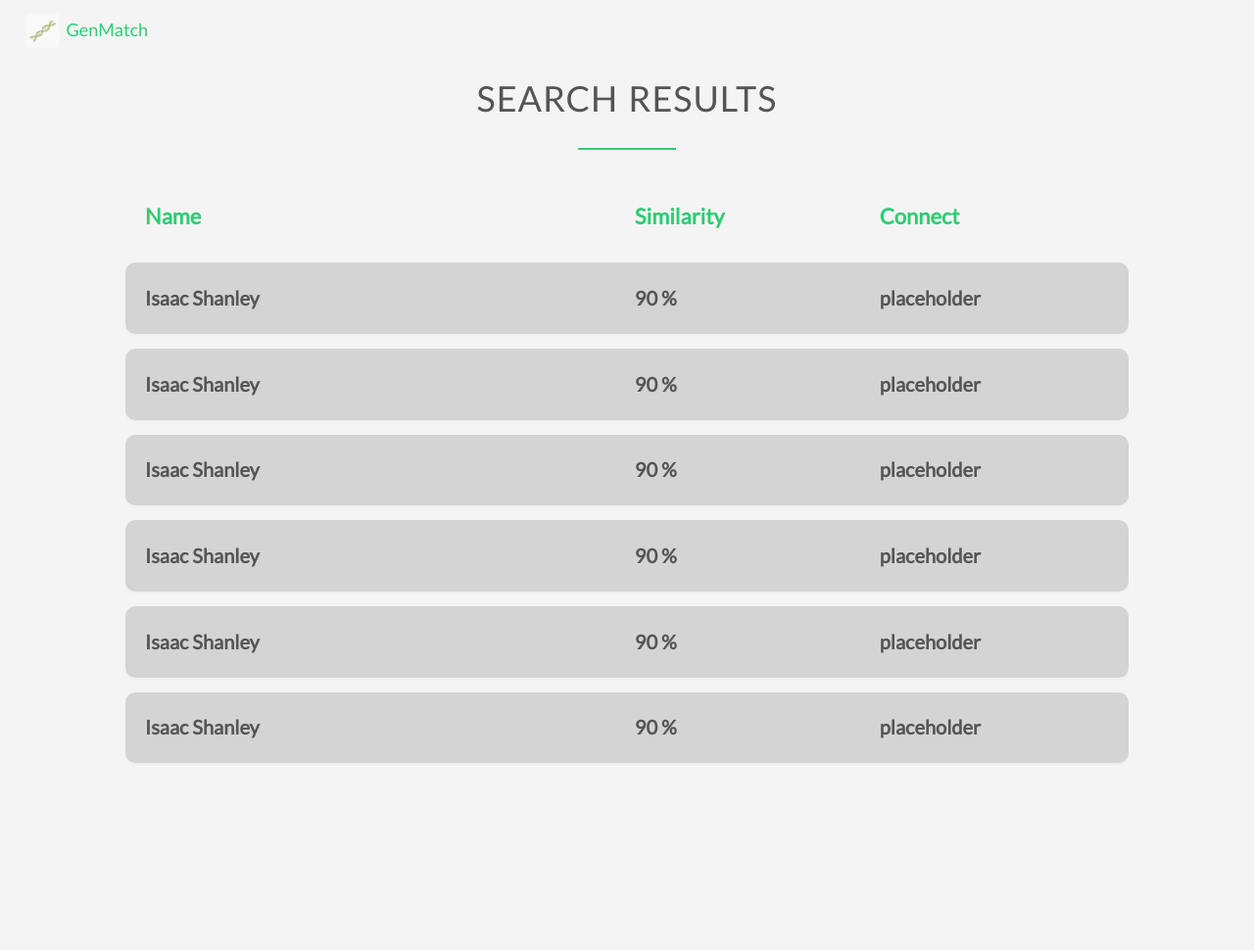
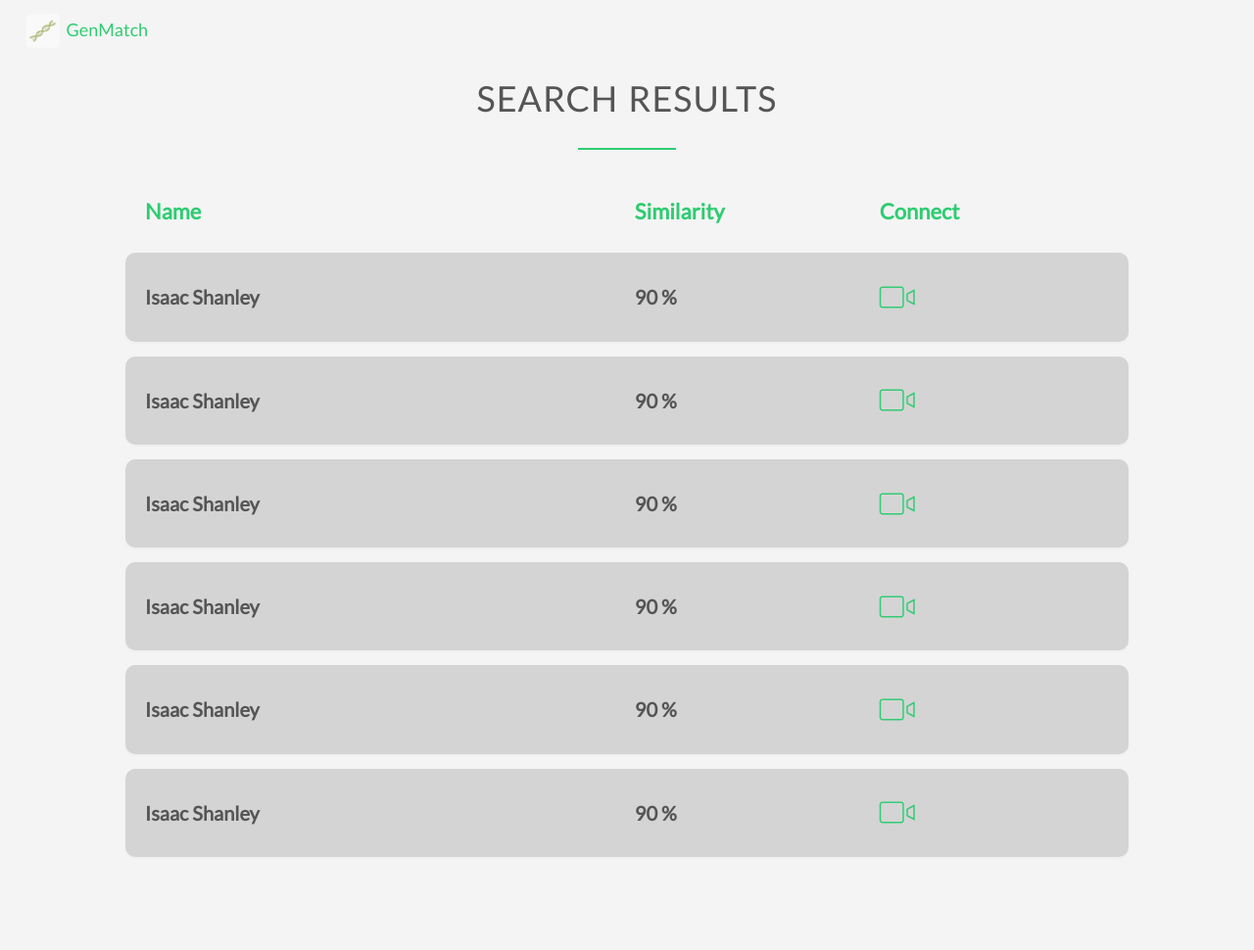
Before and after one commit to ishanley/GenMatch, a Flask app: template templates/search.html in a window 1280 px wide. Shown: the whole page at 98% size. Before the commit the page ends 779 px from the top, so only its background shows below. Run offline with Flask 2, Linux system fonts and the light colour scheme; the template is opened without the code that fills it, so the values that code supplies are empty; some web fonts are replaced.

Commit message:
more cool stuff!

```diff
--- a/static/resources/css/style.css
+++ b/static/resources/css/style.css
@@ -76,11 +76,21 @@ section {
     color: #2ecc71;
 }
 
+.icon {
+    color: #2ecc71;
+}
+
 .icon-big {
-    color: #2ecc71;
+
     font-size: 320%;
     display: block;
     margin-bottom: 10px;
+}
+
+.icon-small {
+    font-size: 220%;
+    margin: 0;
+    height:25px;
 }
 
 .clearfix:after {
@@ -316,7 +326,7 @@ input[type=submit] {
 
 .header-row,
 .search-result-row {
-        padding: 15px 20px;
+        padding: 10px 20px;
 }
 
 .header-row h4 {
@@ -327,10 +337,16 @@ input[type=submit] {
 
 .search-result-row {
     margin-bottom: 15px;
-/*    border: 2px solid #2ecc71;*/
     border-radius: 10px;
     background-color: #d4d4d4;
     box-shadow: 0 2px 2px #efefef;
+    position: relative;
+}
+
+.search-result-row h4 {
+    position: absolute;
+    top: 50%;
+    transform: translateY(-50%);
 }
 
 /* -------------------------------------------------- */
--- a/templates/search.html
+++ b/templates/search.html
@@ -48,7 +48,7 @@
                         <h4>90 %</h4>
                     </div>
                     <div class="col span-1-of-4">
-                        <h4>placeholder</h4>
+                        <i class="ion-ios-videocam-outline icon icon-small"></i>
                     </div>
                 </div>
 
@@ -60,7 +60,7 @@
                         <h4>90 %</h4>
                     </div>
                     <div class="col span-1-of-4">
-                        <h4>placeholder</h4>
+                        <i class="ion-ios-videocam-outline icon icon-small"></i>
                     </div>
                 </div>
 
@@ -72,7 +72,7 @@
                         <h4>90 %</h4>
                     </div>
                     <div class="col span-1-of-4">
-                        <h4>placeholder</h4>
+                        <i class="ion-ios-videocam-outline icon icon-small"></i>
                     </div>
                 </div>
 
@@ -84,7 +84,7 @@
                         <h4>90 %</h4>
                     </div>
                     <div class="col span-1-of-4">
-                        <h4>placeholder</h4>
+                        <i class="ion-ios-videocam-outline icon icon-small"></i>
                     </div>
                 </div>
 
@@ -96,7 +96,7 @@
                         <h4>90 %</h4>
                     </div>
                     <div class="col span-1-of-4">
-                        <h4>placeholder</h4>
+                        <i class="ion-ios-videocam-outline icon icon-small"></i>
                     </div>
                 </div>
 
@@ -108,7 +108,7 @@
                         <h4>90 %</h4>
                     </div>
                     <div class="col span-1-of-4">
-                        <h4>placeholder</h4>
+                        <i class="ion-ios-videocam-outline icon icon-small"></i>
                     </div>
                 </div>
             </div>
```
Also changed, not shown: templates/index.html (+4 -4 lines).
